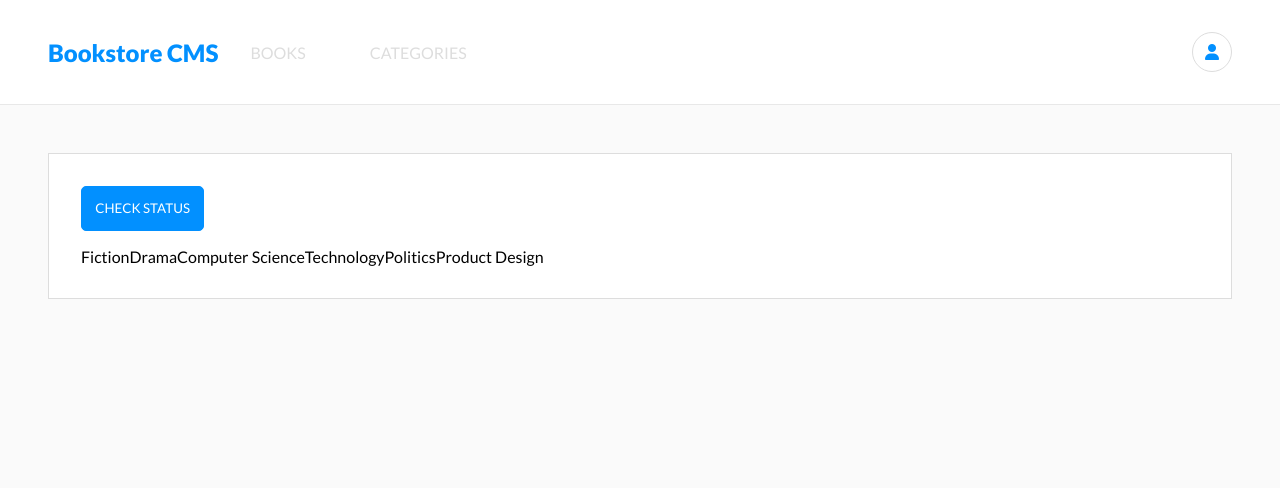
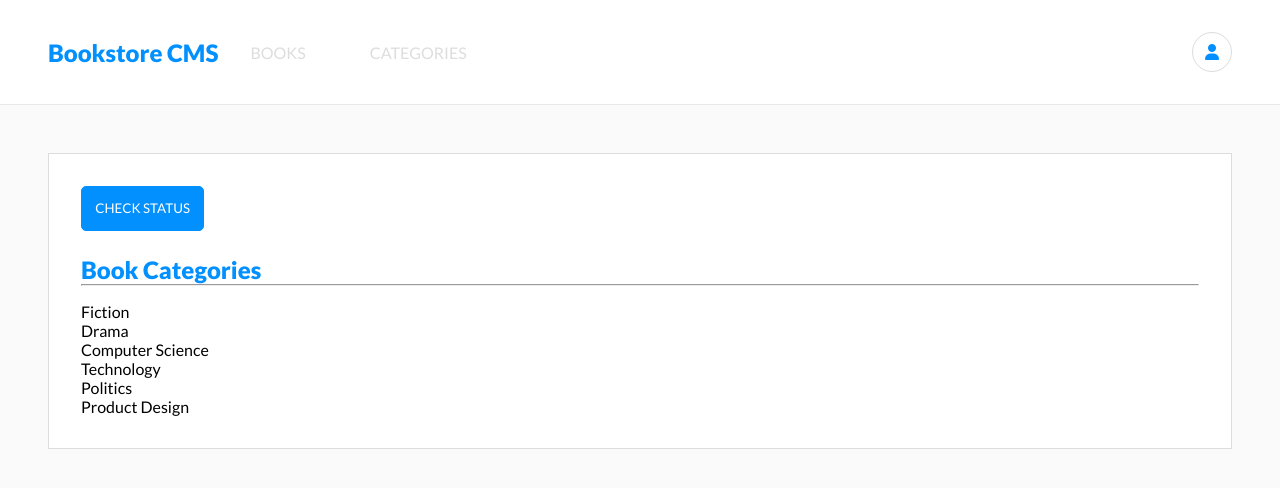
Before and after one commit to Felix45/bookstore, a React (Create React App) app: page /categories in a window 1280 px wide. Shown: the top 488 px of the page. Built offline with nearby package versions, Linux system fonts and the light colour scheme.

Commit message:
Add list of categories on category tab

```diff
--- a/src/components/Categories.js
+++ b/src/components/Categories.js
@@ -3,7 +3,7 @@ import { useDispatch, useSelector } from 'react-redux';
 import { checkStatus } from '../redux/categories/categories';
 
 const Categories = () => {
-  const category = useSelector((state) => state.category);
+  const categories = useSelector((state) => state.category);
   const dispatch = useDispatch();
 
   return (
@@ -11,7 +11,15 @@ const Categories = () => {
       <div>
         <button type="button" className="btn p-1" onClick={() => { dispatch(checkStatus()); }}>Check Status</button>
       </div>
-      <div className="m-t-1">{category}</div>
+      <h2 className="text-primary fw-bold m-t-1">Book Categories</h2>
+      <hr />
+      <ul className="m-t-1">
+        {
+          categories.map((category) => (
+            <li key={category.toString()}>{category}</li>
+          ))
+        }
+      </ul>
     </div>
   );
 };
```
